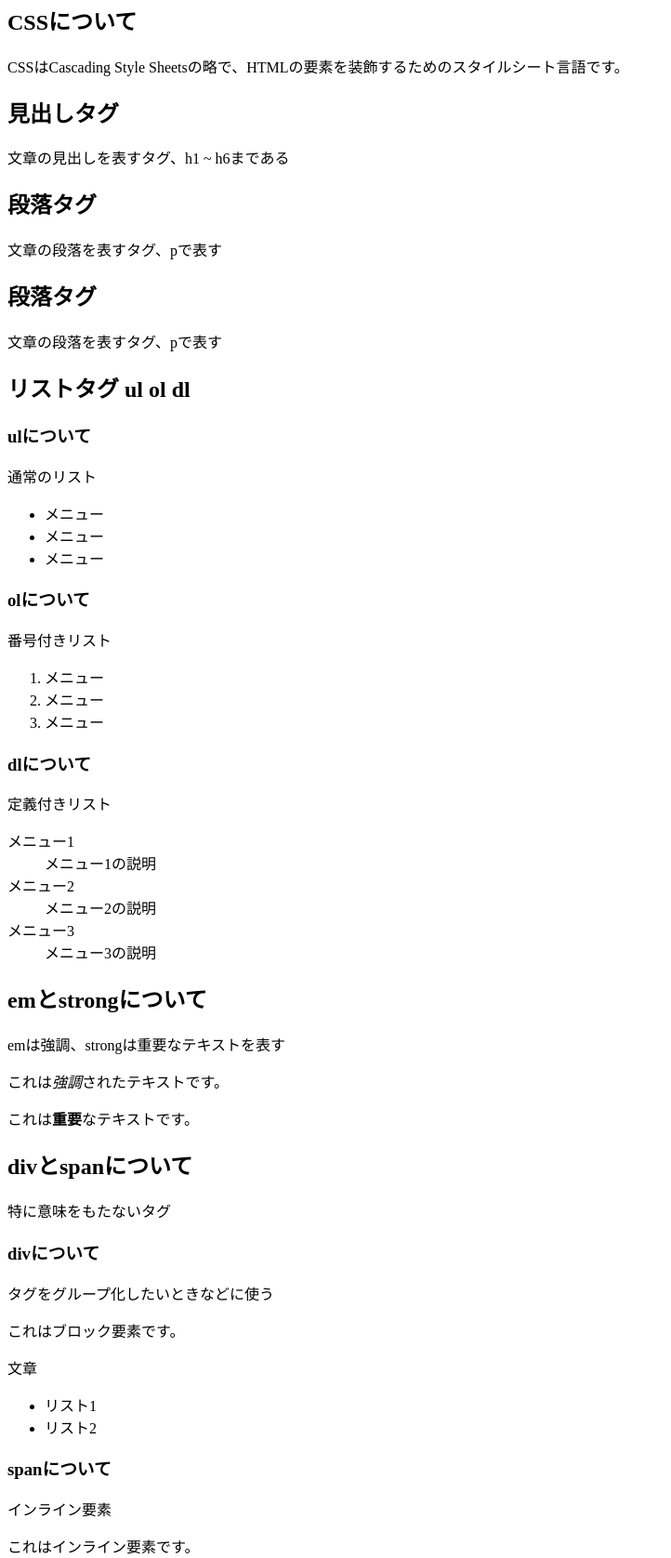
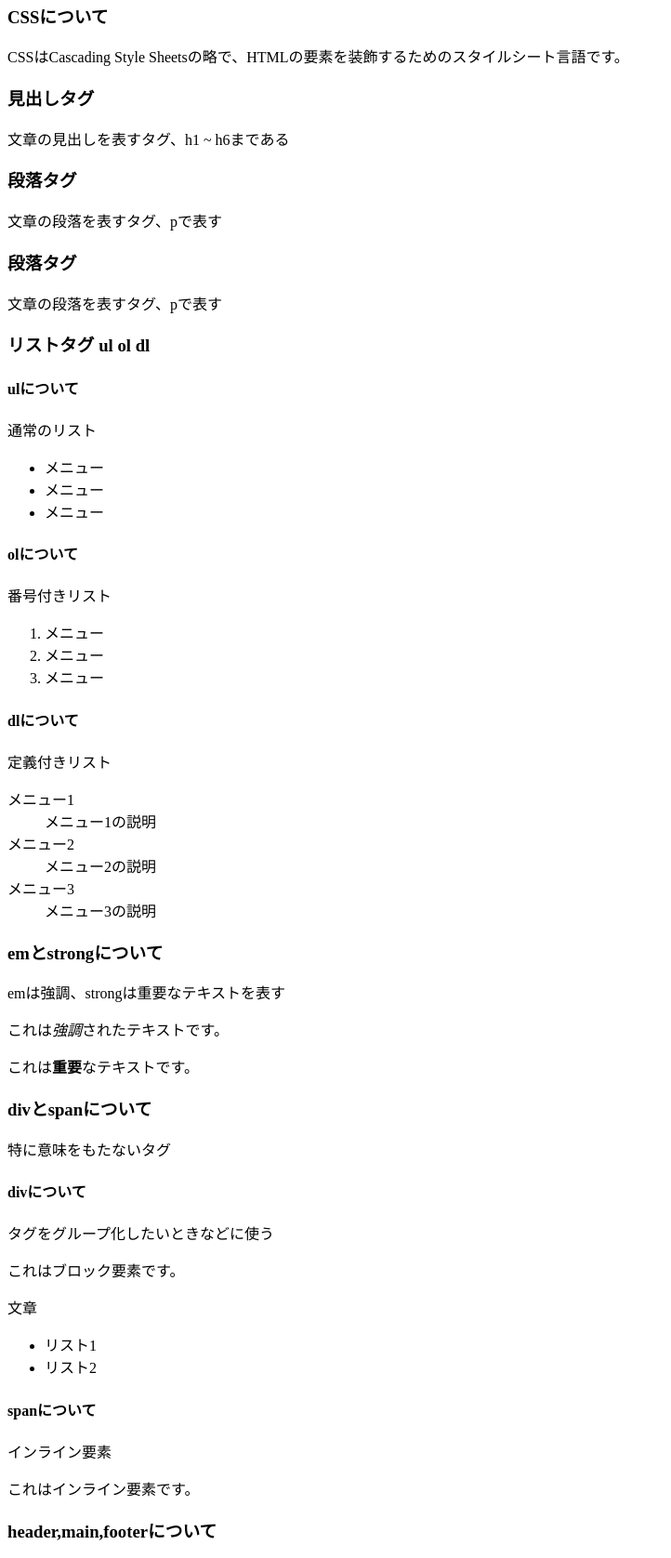
Before and after one commit to vivi-marin/friday, a plain HTML site: page html-css/index.html in a window 1280 px wide. Shown: the part 175-1851 px from the top of the page at 93% size, without its empty margins (0-722 px from the left). Drawn offline with Linux system fonts and the light colour scheme.

Commit message:
areticlの追加と段階レベル上げ

```diff
--- a/html-css/index.html
+++ b/html-css/index.html
@@ -11,6 +11,7 @@
     </header>
 
     <main>
+      <article>
         <h2>HTMLについて</h2>
         <p>
           HTMLはHyperText
@@ -19,7 +20,7 @@
         </p>
 
         <section>
-        <h2>CSSについて</h2>
+          <h3>CSSについて</h3>
           <p>
             CSSはCascading Style
             Sheetsの略で、HTMLの要素を装飾するためのスタイルシート言語です。
@@ -27,25 +28,25 @@
         </section>
 
         <section>
-        <h2>見出しタグ</h2>
+          <h3>見出しタグ</h3>
           <p>文章の見出しを表すタグ、h1 ~ h6まである</p>
         </section>
 
         <section>
-        <h2>段落タグ</h2>
+          <h3>段落タグ</h3>
           <p>文章の段落を表すタグ、pで表す</p>
         </section>
 
         <section>
-        <h2>段落タグ</h2>
+          <h3>段落タグ</h3>
           <p>文章の段落を表すタグ、pで表す</p>
         </section>
 
         <section>
-        <h2>リストタグ ul ol dl</h2>
+          <h3>リストタグ ul ol dl</h3>
 
           <section>
-          <h3>ulについて</h3>
+            <h4>ulについて</h4>
             <p>通常のリスト</p>
             <ul>
               <li>メニュー</li>
@@ -55,7 +56,7 @@
           </section>
 
           <section>
-          <h3>olについて</h3>
+            <h4>olについて</h4>
             <p>番号付きリスト</p>
             <ol>
               <li>メニュー</li>
@@ -65,7 +66,7 @@
           </section>
 
           <section>
-          <h3>dlについて</h3>
+            <h4>dlについて</h4>
             <p>定義付きリスト</p>
             <dl>
               <dt>メニュー1</dt>
@@ -79,18 +80,18 @@
         </section>
 
         <section>
-        <h2>emとstrongについて</h2>
+          <h3>emとstrongについて</h3>
           <p>emは強調、strongは重要なテキストを表す</p>
           <p>これは<em>強調</em>されたテキストです。</p>
           <p>これは<strong>重要</strong>なテキストです。</p>
         </section>
 
         <section>
-        <h2>divとspanについて</h2>
+          <h3>divとspanについて</h3>
           <p>特に意味をもたないタグ</p>
 
           <section>
-          <h3>divについて</h3>
+            <h4>divについて</h4>
             <p>タグをグループ化したいときなどに使う</p>
             <div>これはブロック要素です。</div>
 
@@ -104,32 +105,33 @@
           </section>
 
           <section>
-          <h3>spanについて</h3>
+            <h4>spanについて</h4>
             <p>インライン要素</p>
             <span>これはインライン要素です。</span>
           </section>
         </section>
 
         <section>
-        <h2>header,main,footerについて</h2>
+          <h3>header,main,footerについて</h3>
 
           <section>
-          <h3>headerについて</h3>
+            <h4>headerについて</h4>
             <p>
               ページのタイトルや、グローバルナビゲーションなど、ページのheaderとなる部分を囲う
             </p>
           </section>
 
           <section>
-          <h3>mainについて</h3>
+            <h4>mainについて</h4>
             <p>ページのメインコンテンツを囲う</p>
           </section>
 
           <section>
-          <h3>footerについて</h3>
+            <h4>footerについて</h4>
             <p>コピーライトなどページのfooterとなる部分を囲う</p>
           </section>
         </section>
+      </article>
     </main>
 
     <footer>
```
Lines whose indentation alone changed are shown as unchanged.
